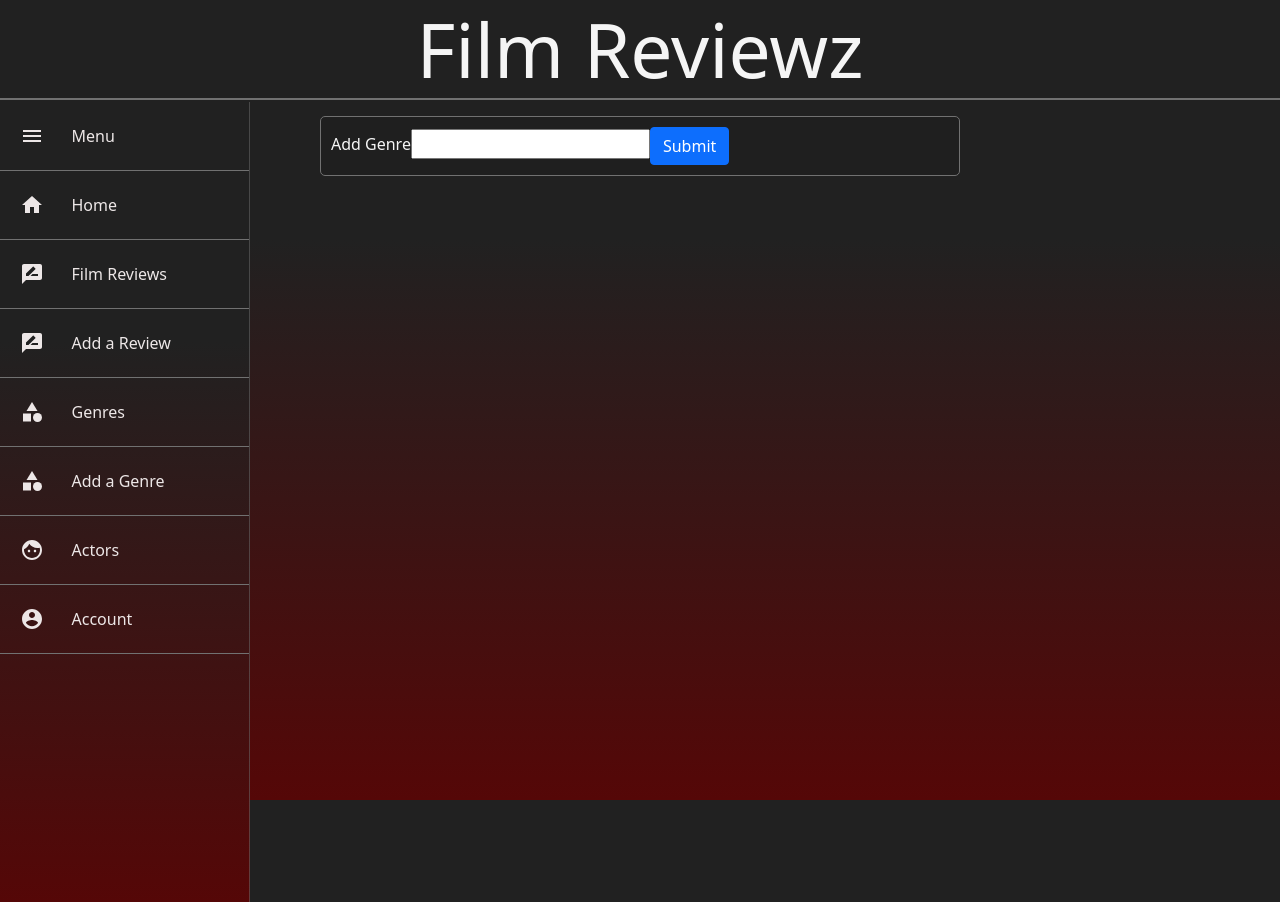
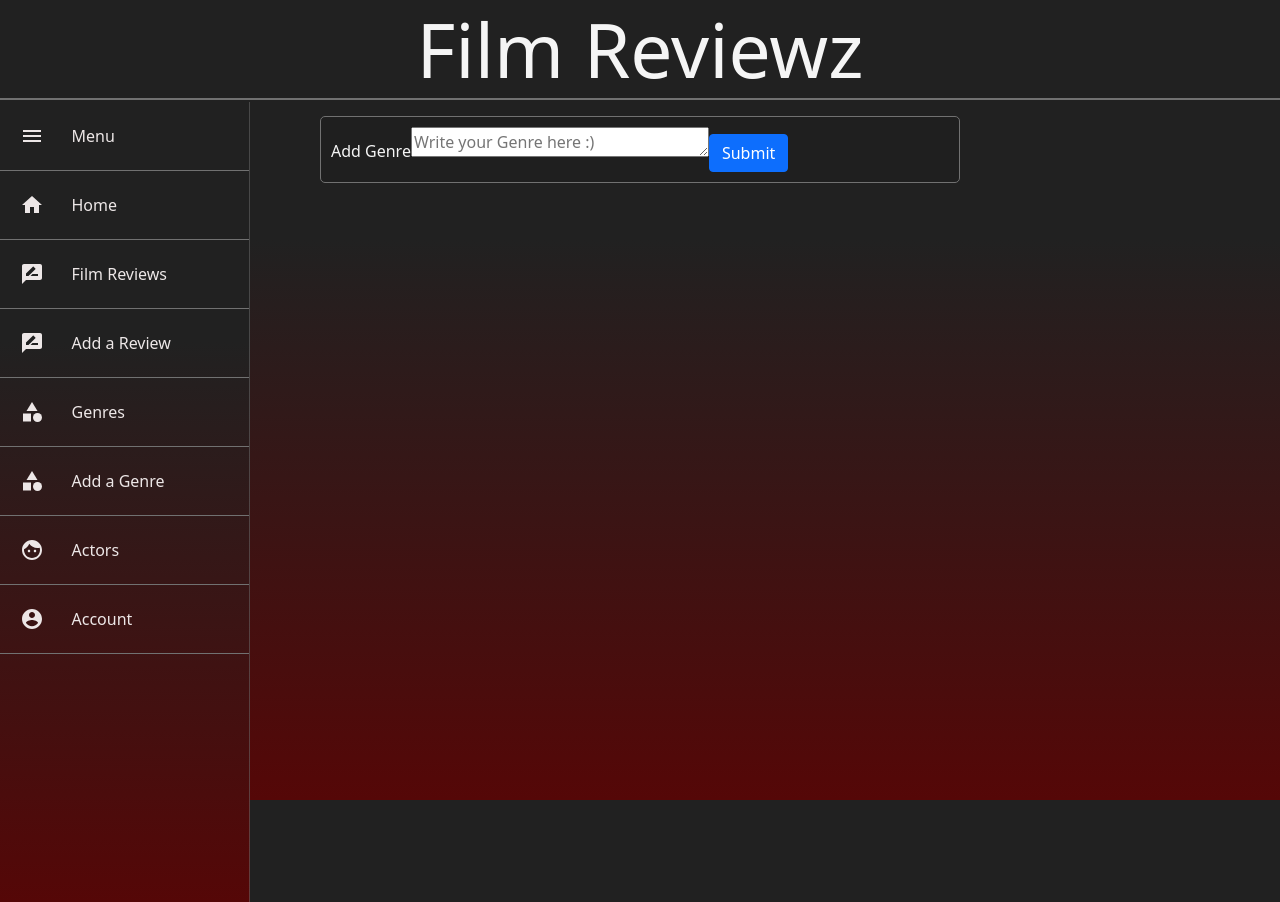
Before and after one commit to Maciejw52/Film_review_website, a React (Create React App) app: page /genres/new in a window 1280 px wide. Built offline with nearby package versions, Linux system fonts and the light colour scheme.

Commit message:
Small changes to api, posting genres now works

```diff
--- a/src/components/AddGenre/AddGenre.js
+++ b/src/components/AddGenre/AddGenre.js
@@ -2,18 +2,45 @@ import React from 'react'
 import { Button } from 'react-bootstrap'
 
 import 'bootstrap/dist/css/bootstrap.min.css';
+import { postGenre } from '../../utils/api';
 
 function AddGenre() {
+
+
+  const HandleSendGenre = (NewGenre) => {
+
+    console.log(NewGenre)
+    const genreToSend = {
+      genre: NewGenre
+    };
+
+    postGenre(genreToSend).then(() => {
+      window.location.reload(true);
+    })
+  }
+
   return (
     <div>
       <div>
-        <label>Add Genre</label>
-        <input type="text" name="name"></input>
-        <Button type="button" class="btn btn-success" >Submit</Button>
+        <form
+        onSubmit={(event) => {
+          event.preventDefault();
+          HandleSendGenre(event.target[0].value);
+        }}
+        >
+          <label>Add Genre</label>
+          <textarea
+            id='Genre'
+            rows="1"
+            cols="30"
+            type="text"
+            placeholder='Write your Genre here :)'
+            required
+          ></textarea>
+          <Button type="submit" class="btn btn-success">Submit</Button>
+        </form>
       </div>
     </div>
-
   )
 }
-
 export default AddGenre
--- a/src/components/Reviews/Reviews.css
+++ b/src/components/Reviews/Reviews.css
@@ -1,4 +1,4 @@
-.ReviewBottomBorder {
+.AllReviews .ReviewBottomBorder {
   width: 80%;
   margin: auto;
   display: flex;
--- a/src/components/Reviews/Reviews.js
+++ b/src/components/Reviews/Reviews.js
@@ -20,7 +20,7 @@ function AllReviews() {
   return (
     <>
       <div className='flex-container' style={{flexDirection: "column"}}>
-        <div>All Genres</div>
+        <div className='AllReviewsTitle'>All Reviews</div>
         <div className='AllReviews'>
           {reviewView.map((review) => {
             return (
--- a/src/utils/api.js
+++ b/src/utils/api.js
@@ -14,7 +14,6 @@ export const getGenresFromServer = () => {
         return(dataFromServer.data)
       })
   )
-
 }
 
 export const getReviewsFromServer = () => {
@@ -27,6 +26,21 @@ export const getReviewsFromServer = () => {
 
 }
 
+export const postGenre = (NewGenre) => {
+
+  const { genre } = NewGenre;
+
+  return (
+    myApi.post(`genres/new`, {
+      genre: genre
+    } )
+    .then(({ dataFromServer }) => {
+      console.log(dataFromServer)
+    }).catch((error) => {
+      console.log(error)
+    })
+  )
+};
 
 
 export const postReview = (reviewObject) => {
```
